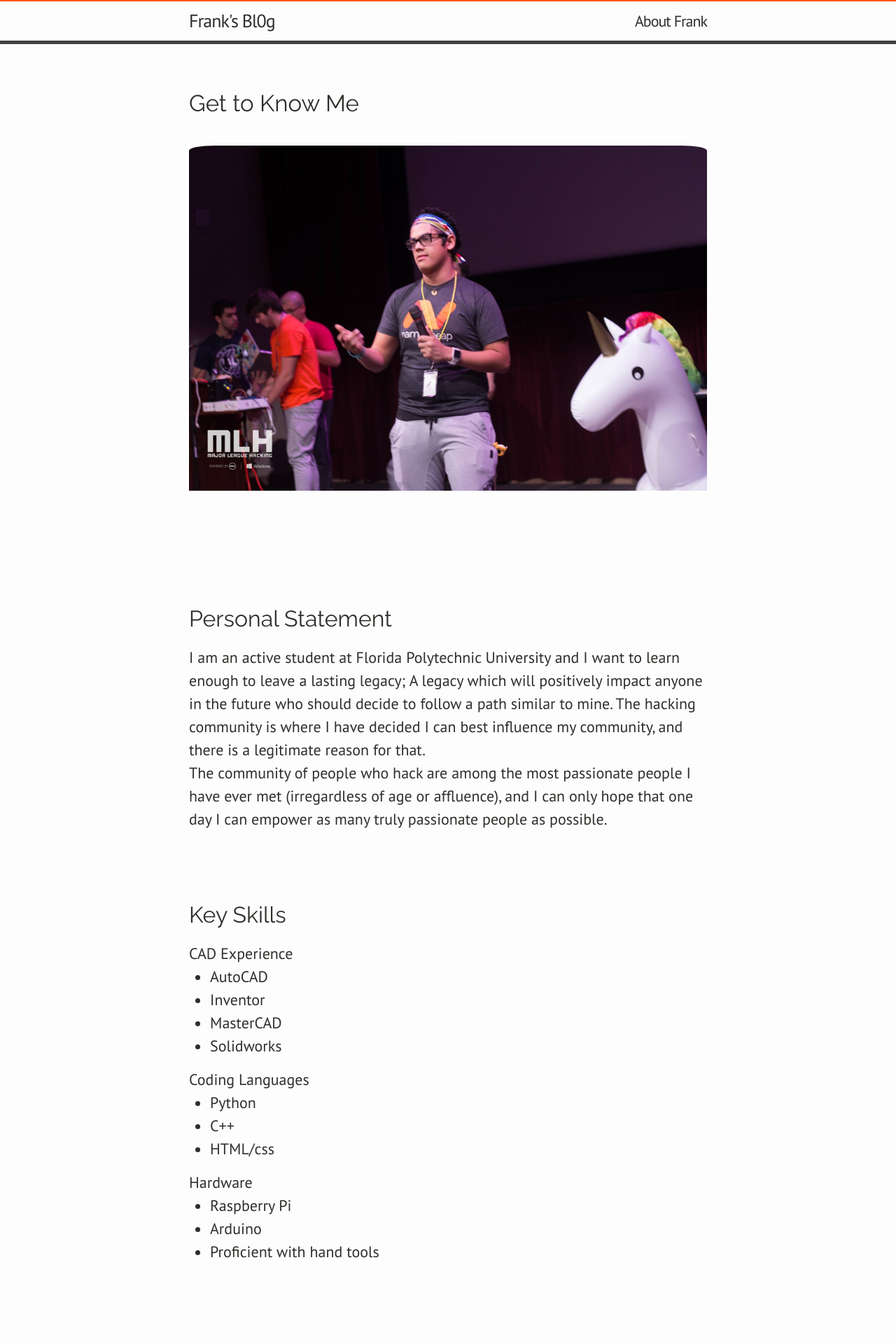
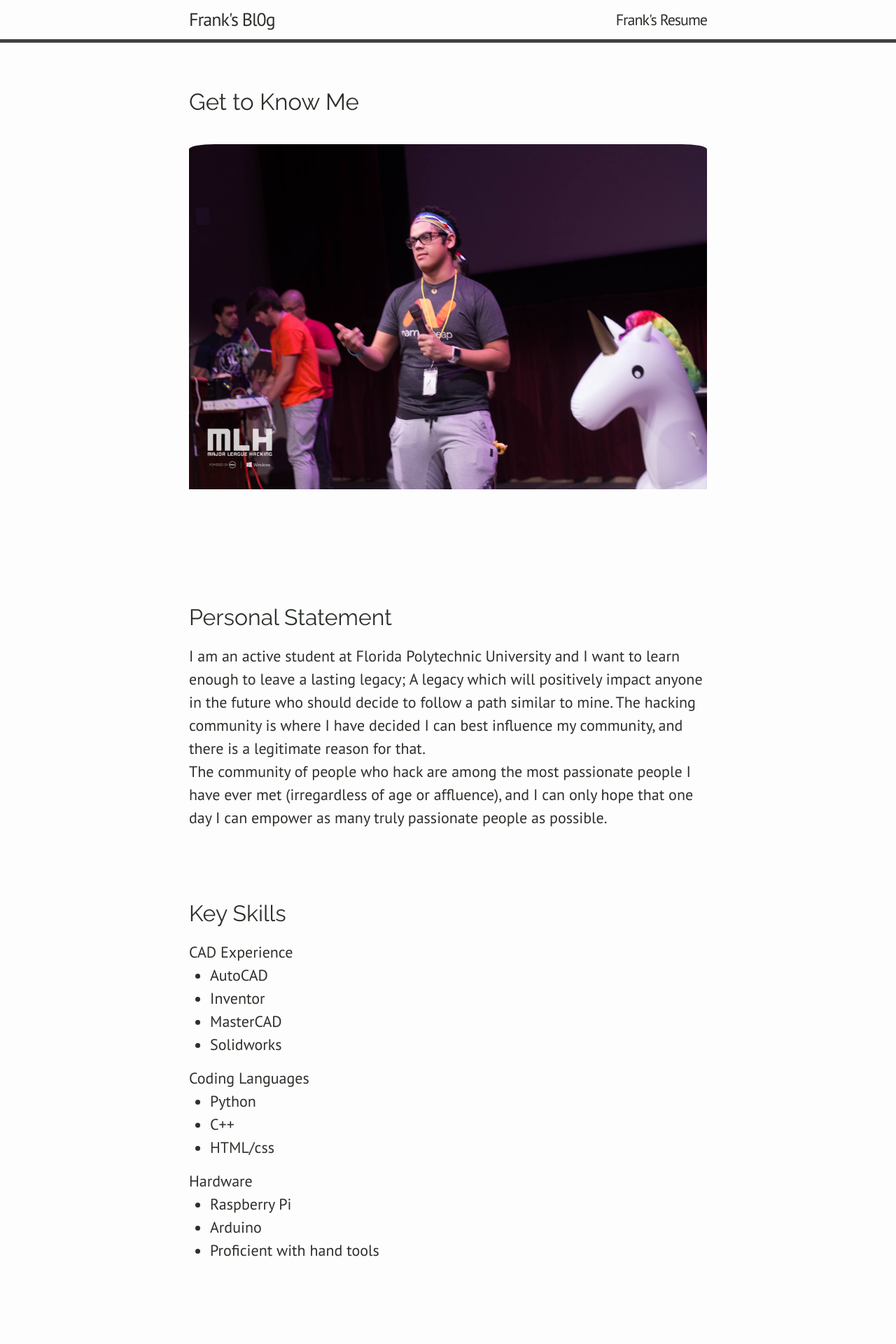
Before and after one commit to bromontana/bromontana.github.io, a Jekyll site: the page built from about.md, in a window 1280 px wide. Shown: the top 1920 px of the page at 70% size. Built offline with Jekyll 4.4.1, drawn with Linux system fonts in a browser that asks for light colours.

Commit message:
spacing fix and renamed 'about frank' to 'resume'

```diff
--- a/_includes/header.html
+++ b/_includes/header.html
@@ -23,7 +23,7 @@
       </div>
     </nav>
 -->
-    <a class="header-about" href="{{ site.url }}/about">About Frank</a>
+    <a class="header-about" href="{{ site.url }}/resume">Frank's Resume</a>
   </div>
 
 </header>
--- a/_sass/minima/_layout.scss
+++ b/_sass/minima/_layout.scss
@@ -2,7 +2,6 @@
  * Site header
  */
 .site-header {
-  border-top: 2px solid $coral-color;
   border-bottom: 5px solid $grey-color-dark;
 
   // Positioning context for the mobile navigation icon
@@ -200,6 +199,9 @@
   > li {
     margin-bottom: $spacing-unit;
   }
+  > li > h1, h2, h3 {
+    margin-top: $spacing-unit / 4;
+  }
 }
 
 .post-meta {
--- a/about.md
+++ b/about.md
@@ -1,6 +1,6 @@
 ---
 layout: page
-permalink: "/about"
+permalink: "/resume"
 ---
 
 
```
